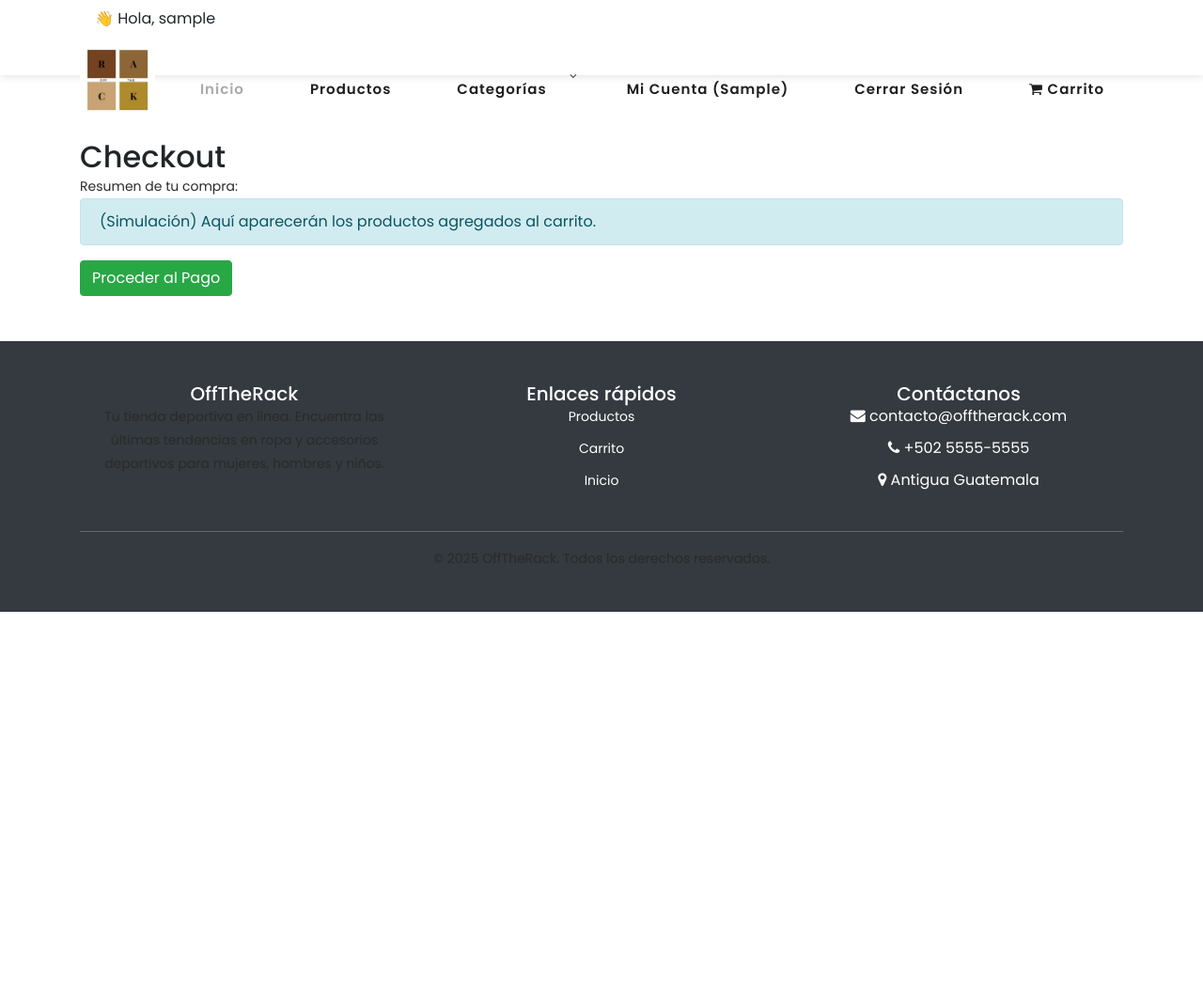
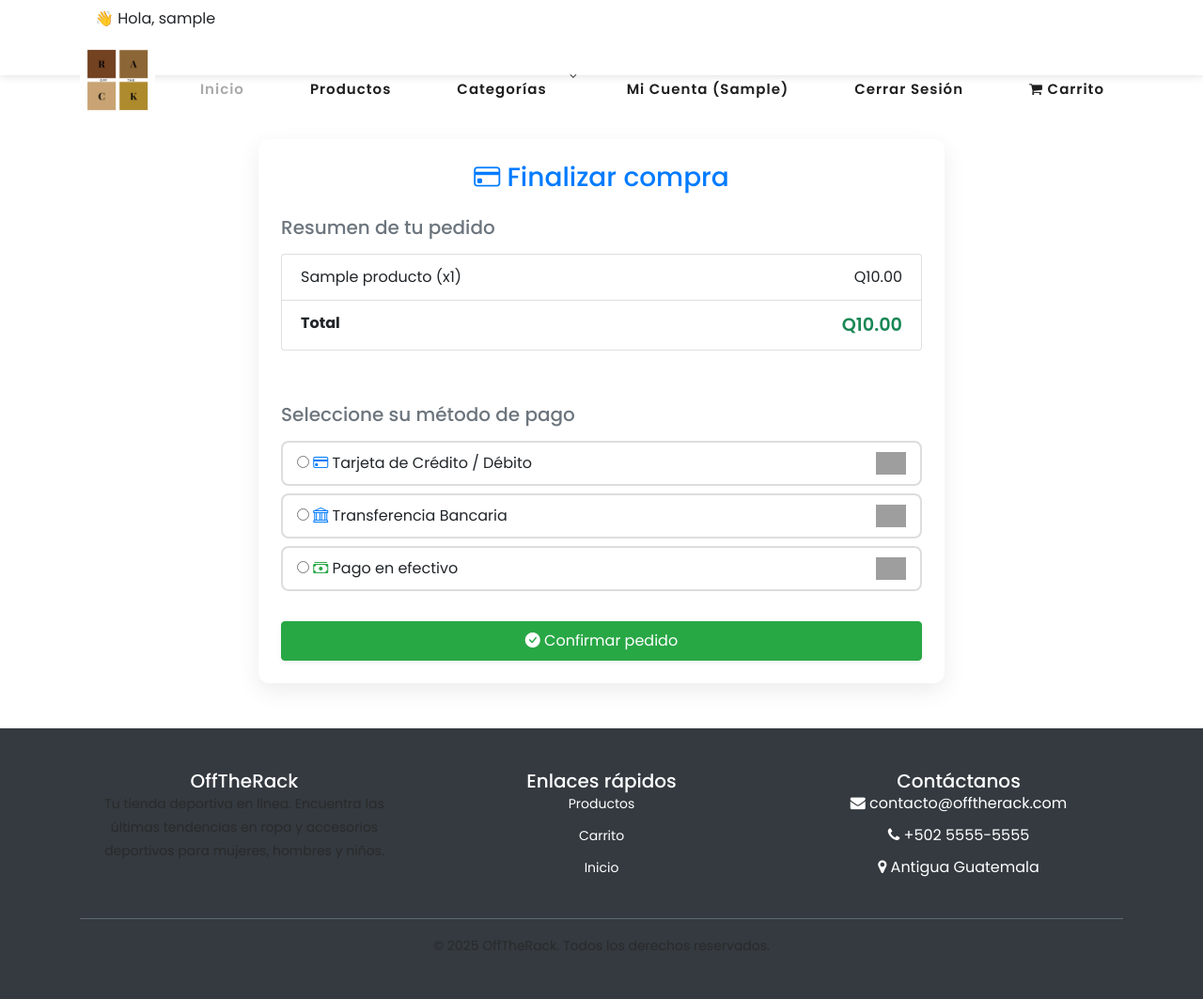
Before and after one commit to jorge2360/proyecto_final, a Django app: page /pagos/checkout/ in a window 1280 px wide. Shown: the whole page at 94% size. Before the commit the page ends 651 px from the top, so only its background shows below. Run offline with Django 5.2, Linux system fonts and the light colour scheme; a user stored in the database is signed in; tables that the repository leaves empty hold one stand-in row (values such as "Sample post"); some libraries are stand-ins or nearby versions; grey boxes are pictures that could not be loaded.

Commit message:
se areglaron errores en usuarios, pedidos, pagos y otros diferentes de cada app, tambien se agrego el checkout y pagos

```diff
--- a/core/urls.py
+++ b/core/urls.py
@@ -23,7 +23,7 @@ from productos.views import home
 urlpatterns = [
     path('admin/', admin.site.urls),
     path("", home, name="home"),
-    path('usuarios/', include('usuarios.urls')),
+    path("accounts/", include("usuarios.urls")),
     path('productos/', include('productos.urls')),
     path('pedidos/', include('pedidos.urls')),
     path('carrito/', include('carrito.urls')),
--- a/pagos/templates/pagos/checkout.html
+++ b/pagos/templates/pagos/checkout.html
@@ -1,15 +1,97 @@
 {% extends "base.html" %}
+{% block content %}
 
-{% block content %}
-<div class="container mt-5">
-  <h2>Checkout</h2>
-  <p>Resumen de tu compra:</p>
+<style>
+  .checkout-card {
+    border-radius: 12px;
+    background: #fff;
+    box-shadow: 0 8px 24px rgba(0, 0, 0, 0.08);
+  }
+  .checkout-option {
+    border: 2px solid #ddd;
+    border-radius: 8px;
+    padding: 10px 15px;
+    cursor: pointer;
+    transition: all 0.3s;
+  }
+  .checkout-option:hover {
+    border-color: #0d6efd;
+    background: #f8f9ff;
+  }
+  .checkout-option input {
+    accent-color: #0d6efd;
+  }
+  .total-summary {
+    font-size: 1.2rem;
+    font-weight: 600;
+    color: #198754;
+  }
+</style>
 
-  <!-- Aqui en el futuro podemos mostrar productos del carrito -->
-  <div class="alert alert-info">
-    (Simulación) Aquí aparecerán los productos agregados al carrito.
+<div class="container mt-5 mb-5">
+  <div class="row justify-content-center">
+    <div class="col-lg-8 col-md-10">
+      <div class="card checkout-card p-4 border-0">
+        <h3 class="fw-bold text-center mb-4 text-primary">
+          <i class="bi bi-credit-card"></i> Finalizar compra
+        </h3>
+
+        <div class="mb-4">
+          <h5 class="fw-bold text-secondary mb-3">Resumen de tu pedido</h5>
+          <ul class="list-group mb-3">
+            {% for item in items %}
+            <li class="list-group-item d-flex justify-content-between align-items-center">
+              <span>{{ item.producto.nombre }} (x{{ item.cantidad }})</span>
+              <span>Q{{ item.producto.precio|floatformat:2 }}</span>
+            </li>
+            {% endfor %}
+            <li class="list-group-item d-flex justify-content-between">
+              <strong>Total</strong>
+              <span class="total-summary">Q{{ total|floatformat:2 }}</span>
+            </li>
+          </ul>
+        </div>
+
+        <form method="post" class="mt-3">
+          {% csrf_token %}
+          <h5 class="fw-bold text-secondary mb-3">Seleccione su método de pago</h5>
+
+          <div class="d-flex flex-column gap-3">
+            <label class="checkout-option d-flex align-items-center justify-content-between">
+              <div>
+                <input type="radio" name="metodo_pago" value="tarjeta" required>
+                <i class="bi bi-credit-card text-primary ms-2"></i>
+                <span class="ms-2 fw-semibold">Tarjeta de Crédito / Débito</span>
+              </div>
+              <img src="https://upload.wikimedia.org/wikipedia/commons/0/04/Mastercard-logo.png" alt="Tarjeta" height="24">
+            </label>
+
+            <label class="checkout-option d-flex align-items-center justify-content-between">
+              <div>
+                <input type="radio" name="metodo_pago" value="transferencia" required>
+                <i class="bi bi-bank text-primary ms-2"></i>
+                <span class="ms-2 fw-semibold">Transferencia Bancaria</span>
+              </div>
+              <img src="https://cdn-icons-png.flaticon.com/512/2250/2250256.png" alt="Banco" height="24">
+            </label>
+
+            <label class="checkout-option d-flex align-items-center justify-content-between">
+              <div>
+                <input type="radio" name="metodo_pago" value="efectivo" required>
+                <i class="bi bi-cash-stack text-success ms-2"></i>
+                <span class="ms-2 fw-semibold">Pago en efectivo</span>
+              </div>
+              <img src="https://cdn-icons-png.flaticon.com/512/3208/3208707.png" alt="Efectivo" height="24">
+            </label>
+          </div>
+
+          <button type="submit" class="btn btn-success w-100 mt-4 shadow-sm py-2 fw-semibold">
+            <i class="bi bi-check-circle-fill"></i> Confirmar pedido
+          </button>
+        </form>
+      </div>
+    </div>
   </div>
+</div>
 
-  <button class="btn btn-success">Proceder al Pago</button>
-</div>
 {% endblock %}
--- a/pagos/urls.py
+++ b/pagos/urls.py
@@ -4,6 +4,5 @@ from . import views
 app_name = "pagos"
 
 urlpatterns = [
-    path('', views.index, name='index'),
-    path('checkout/', views.checkout, name='checkout'),
+    path("checkout/", views.checkout, name="checkout"),
 ]
--- a/pagos/views.py
+++ b/pagos/views.py
@@ -1,11 +1,55 @@
-from django.shortcuts import render, redirect
+from django.shortcuts import render, redirect, get_object_or_404
+from django.contrib import messages
 from django.contrib.auth.decorators import login_required
 
-# Página inicial de pagos (placeholder)
-def index(request):
-    return render(request, "pagos/index.html")
+from carrito.models import Carrito
+from pedidos.models import Pedido, PedidoItem
 
-# Checkout (requiere login)
+
 @login_required
 def checkout(request):
-    return render(request, "pagos/checkout.html")
+    """
+    Vista de confirmación de compra.
+    Muestra resumen del carrito y permite registrar el pedido.
+    """
+    # Obtiene el carrito del usuario logueado
+    try:
+        carrito = Carrito.objects.get(usuario=request.user)
+    except Carrito.DoesNotExist:
+        messages.warning(request, "Tu carrito está vacío.")
+        return redirect("productos:lista")
+
+    items = carrito.items.select_related("producto")
+    total = sum(item.producto.precio * item.cantidad for item in items)
+
+    # Procesar formulario POST (confirmar pedido)
+    if request.method == "POST":
+        direccion = request.POST.get("direccion_envio")
+
+        if not direccion:
+            messages.error(request, "Debe ingresar una dirección de envío.")
+            return redirect("pagos:checkout")
+
+        # Crear el pedido
+        pedido = Pedido.objects.create(
+            usuario=request.user,
+            total=total,
+            direccion_envio=direccion,
+        )
+
+        # Crear los items del pedido
+        for item in items:
+            PedidoItem.objects.create(
+                pedido=pedido,
+                producto=item.producto,
+                cantidad=item.cantidad,
+                precio=item.producto.precio,
+            )
+
+        # Vaciar carrito
+        carrito.items.all().delete()
+
+        messages.success(request, "Su pedido fue realizado con éxito.")
+        return redirect("pedidos:detalle", pedido_id=pedido.id)
+
+    return render(request, "pagos/checkout.html", {"items": items, "total": total})
--- a/pedidos/urls.py
+++ b/pedidos/urls.py
@@ -4,5 +4,5 @@ from . import views
 app_name = "pedidos"
 
 urlpatterns = [
-    path("checkout/", views.checkout, name="checkout"),
+    path("<int:pedido_id>/", views.detalle_pedido, name="detalle"),
 ]
--- a/templates/base.html
+++ b/templates/base.html
@@ -14,6 +14,7 @@
     <link rel="stylesheet" href="{% static 'css/lightbox.css' %}">
     <link rel="stylesheet" href="{% static 'css/custom.css' %}">
     <link rel="icon" type="image/png" href="{% static 'images/favicon.jpg' %}">
+    <link href="https://cdn.jsdelivr.net/npm/bootstrap-icons@1.11.3/font/bootstrap-icons.css" rel="stylesheet">
     <meta name="description" content="OffTheRack - Tienda de moda en línea para mujeres, hombres y niños.">
     <meta name="keywords" content="moda, ropa, tienda, online, accesorios, Guatemala">
 </head>
--- a/usuarios/urls.py
+++ b/usuarios/urls.py
@@ -1,11 +1,12 @@
 from django.urls import path
 from . import views
+from .views import CustomLoginView
 
 app_name = "usuarios"
 
 urlpatterns = [
     path("registro/", views.registro_cliente, name="registro_cliente"),
-    path("login/", views.login_view, name="login"),
+    path("login/", CustomLoginView.as_view(), name="login"),
     path("logout/", views.logout_view, name="logout"),
     path("perfil/", views.perfil, name="perfil"),
 ]
--- a/usuarios/views.py
+++ b/usuarios/views.py
@@ -4,7 +4,10 @@ from django.contrib import messages
 from django.contrib.auth.forms import AuthenticationForm
 from .forms import ClienteRegistroForm, AdminRegistroForm
 from django.contrib.auth.decorators import login_required
-
+from django.contrib.auth.views import LoginView
+# --- Vista personalizada de login ---
+class CustomLoginView(LoginView):
+    template_name = "usuarios/login.html"
 
 # --- Registro cliente ---
 def registro_cliente(request):
```
Also changed, not shown: carrito/templates/carrito/detalle.html (+6 -1 lines), carrito/views.py (+47 -3 lines), pedidos/models.py (+28 -9 lines), pedidos/templates/pedidos/checkout.html (deleted, +0 -29 lines), pedidos/templates/pedidos/detalle.html (added, +25 -0 lines), pedidos/templates/pedidos/lista.html (added, +20 -0 lines), pedidos/views.py (+5 -30 lines), usuarios/forms.py (+69 -0 lines), usuarios/templates/usuarios/login.html (+21 -20 lines), usuarios/templates/usuarios/registro.html (+28 -10 lines), pedidos/migrations/0002_pedido_direccion_envio_alter_pedido_estado_and_more.py (added).
